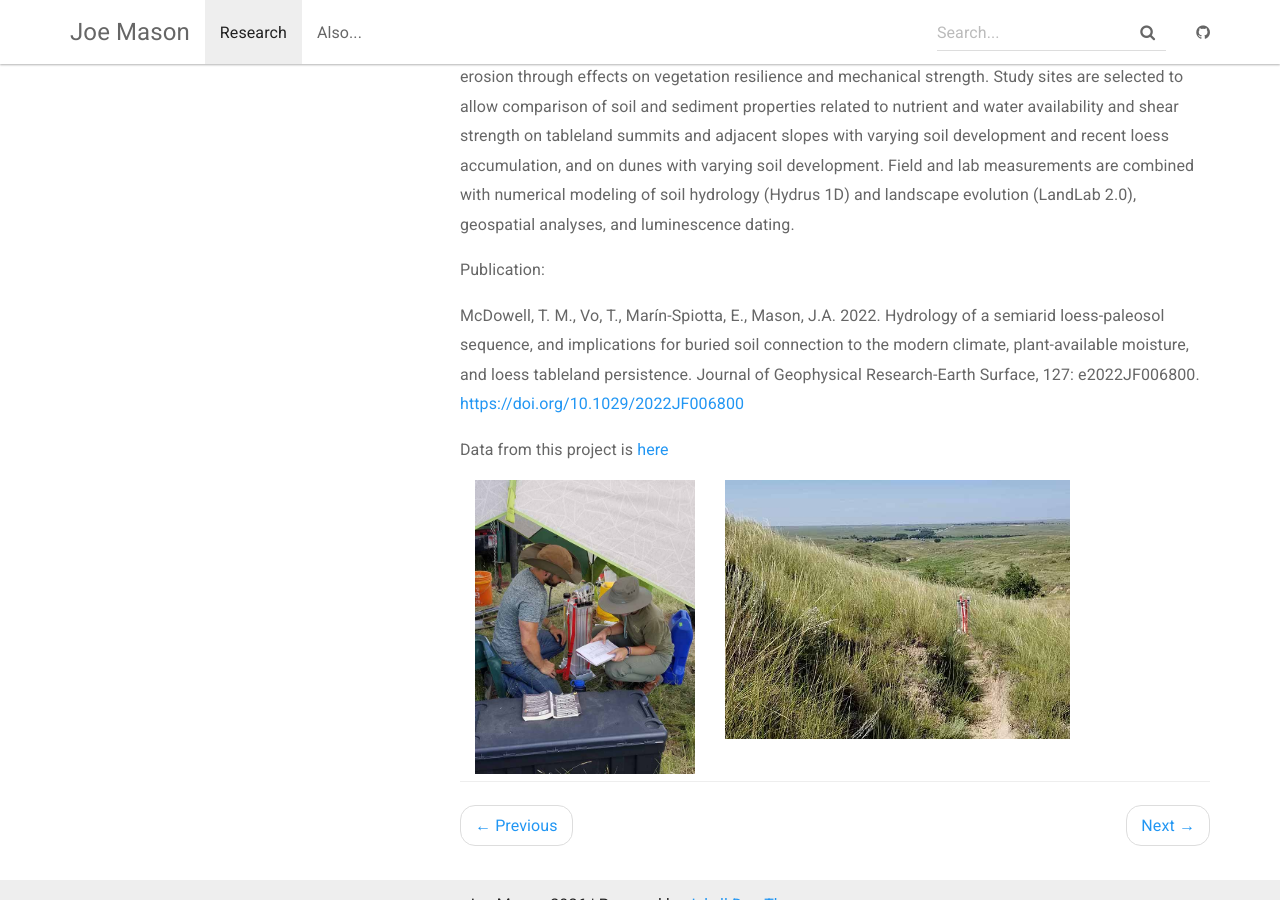
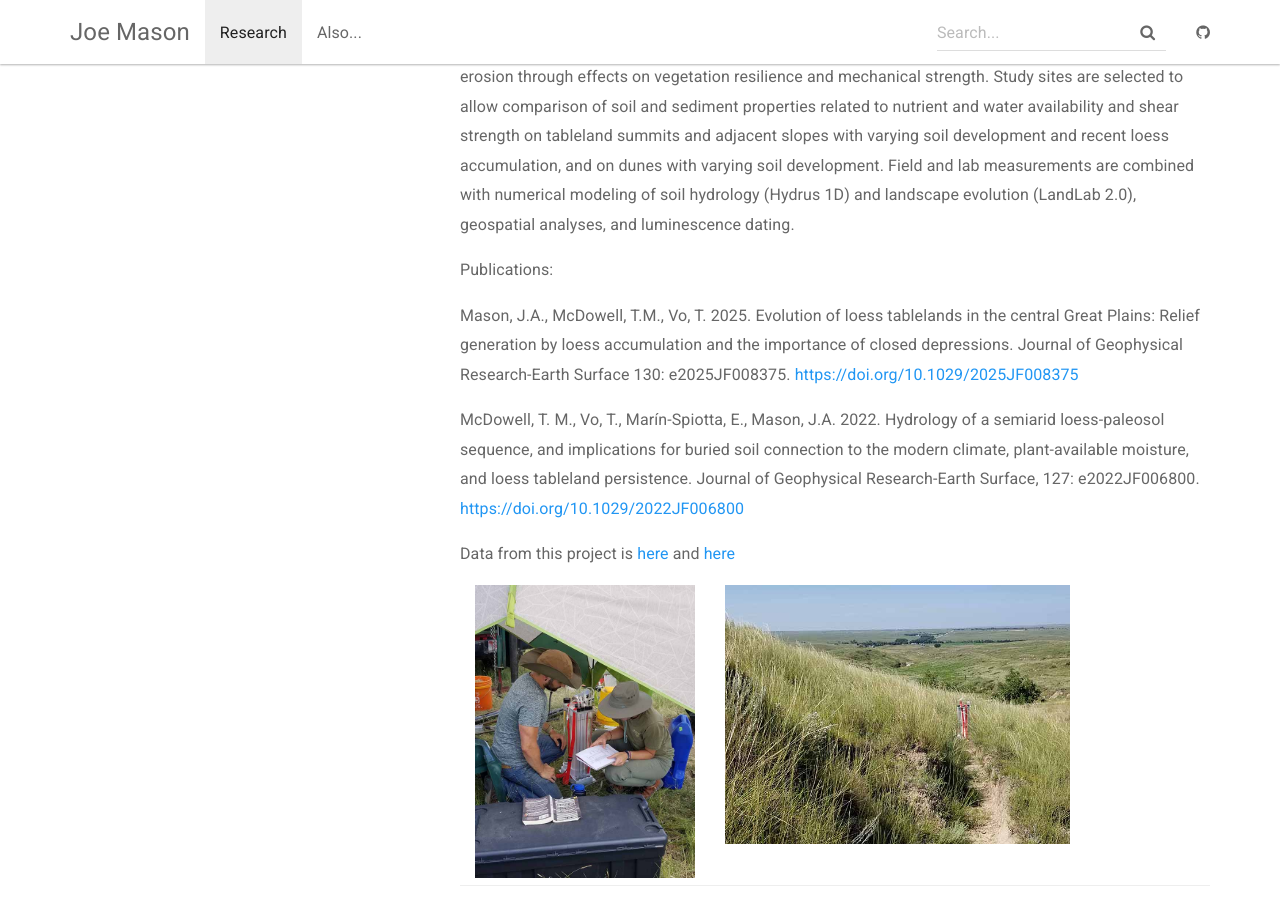
Before and after one commit to Joseph-A-Mason/Joseph-A-Mason.github.io, a Jekyll site: the page built from _docs/tablelands.md, in a window 1280 px wide and 900 px high, scrolled down 690 px. Built offline with Jekyll 4.4.1, drawn with Linux system fonts in a browser that asks for light colours.

Commit message:
Update publications on research project pages

```diff
--- a/_docs/tablelands.md
+++ b/_docs/tablelands.md
@@ -12,11 +12,13 @@ This project is focused on grass-stabilized sand dunes and loess landscapes (are
 
 The project is designed to test hypotheses on the interactions between geomorphic processes and soil formation in the evolution of loess tablelands and adjacent dune fields. The hypotheses propose that aeolian processes (deflation, slow loess accumulation, and dune activity) influence spatial patterns of soil formation and organic carbon accumulation, which in turn influence thresholds for wind and water erosion through effects on vegetation resilience and mechanical strength. Study sites are selected to allow comparison of soil and sediment properties related to nutrient and water availability and shear strength on tableland summits and adjacent slopes with varying soil development and recent loess accumulation, and on dunes with varying soil development. Field and lab measurements are combined with numerical modeling of soil hydrology (Hydrus 1D) and landscape evolution (LandLab 2.0), geospatial analyses, and luminescence dating.
 
-Publication:
+Publications:
+
+Mason, J.A., McDowell, T.M., Vo, T. 2025. Evolution of loess tablelands in the central Great Plains: Relief generation by loess accumulation and the importance of closed depressions. Journal of Geophysical Research-Earth Surface 130: e2025JF008375. <a href="https://doi.org/10.1029/2025JF008375" target="_blank">https://doi.org/10.1029/2025JF008375</a>
 
 McDowell, T. M., Vo, T., Marín-Spiotta, E., Mason, J.A. 2022. Hydrology of a semiarid loess-paleosol sequence, and implications for buried soil connection to the modern climate, plant-available moisture, and loess tableland persistence. Journal of Geophysical Research-Earth Surface, 127: e2022JF006800. <a href="https://doi.org/10.1029/2022JF006800" target="_blank">https://doi.org/10.1029/2022JF006800</a>
 
-Data from this project is <a href="http://www.hydroshare.org/resource/46024495c94f4825b583279da42a4fc6" target="_blank">here</a>
+Data from this project is <a href="http://www.hydroshare.org/resource/46024495c94f4825b583279da42a4fc6" target="_blank">here</a> and <a href="https://doi.org/10.1029/2025JF008375https://doi.org/10.1029/2025JF008375" target="_blank">here</a>
 
 <div class="col-md-4">
 	<img src="{{ "/assets/img/amoozemeter1.jpg" | relative_url }}" class="img-responsive" alt="Field Ksat measurement">
```
Also changed, not shown: _docs/Brady_soil.md (+8 -0 lines).
